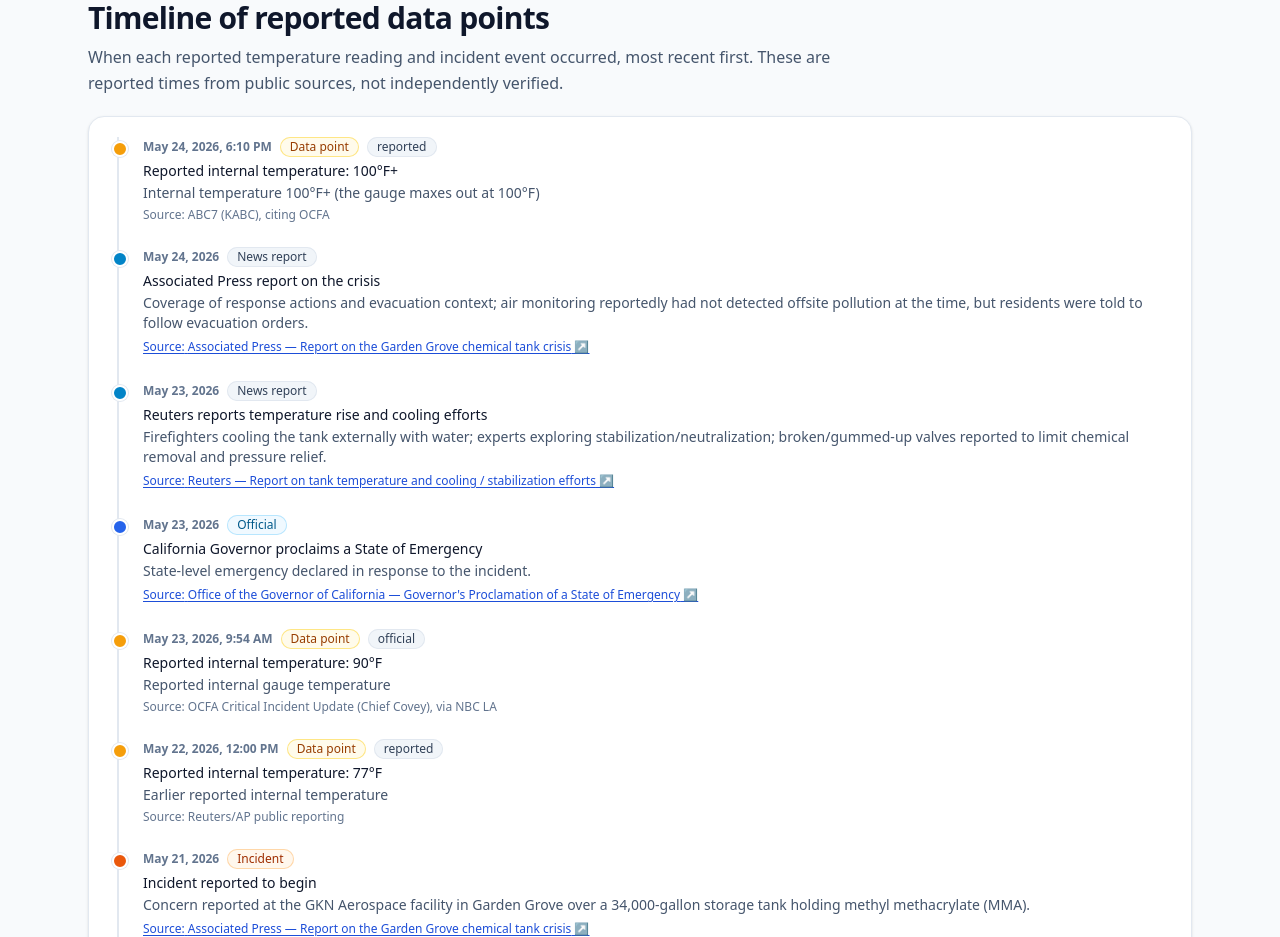
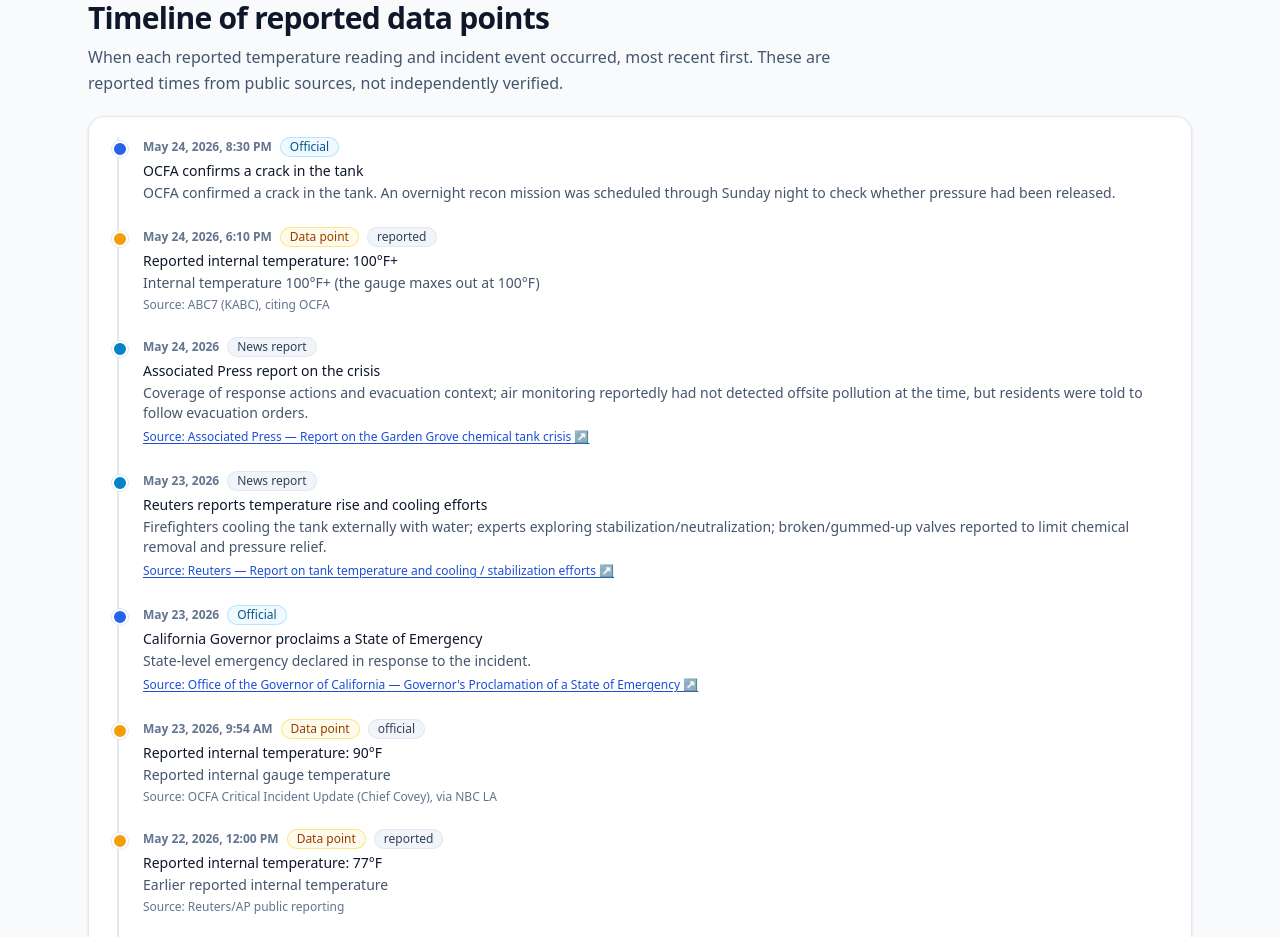
Before and after one commit to BobaGum-creator/ggtank, a React (Vite) app: page / in a window 1280 px wide. Shown: the part 2520-3457 px from the top of the page. Built offline with nearby package versions, Linux system fonts and the light colour scheme.

Commit message:
Add OCFA crack confirmation to the timeline
Add a timeline event: OCFA confirmed a crack in the tank at 8:30 PM Sunday
(May 24), with an overnight recon mission scheduled to check whether pressure
had been released. Translated (EN/ES/VI).

https://claude.ai/code/session_014hdER7Q4edPjWqKzGDWQfr

```diff
--- a/src/data/timeline.ts
+++ b/src/data/timeline.ts
@@ -70,4 +70,13 @@ export const timelineEvents: readonly TimelineEvent[] = [
     sourceId: "ap",
     kind: "report",
   },
+  {
+    id: "crack-confirmed",
+    timestamp: "2026-05-24T20:30:00-07:00",
+    timeKnown: true,
+    title: "OCFA confirms a crack in the tank",
+    detail:
+      "OCFA confirmed a crack in the tank. An overnight recon mission was scheduled through Sunday night to check whether pressure had been released.",
+    kind: "official",
+  },
 ];
--- a/src/i18n/en.ts
+++ b/src/i18n/en.ts
@@ -211,6 +211,11 @@ export const en = {
         title: "Associated Press report on the crisis",
         detail:
           "Coverage of response actions and evacuation context; air monitoring reportedly had not detected offsite pollution at the time, but residents were told to follow evacuation orders.",
+      },
+      "crack-confirmed": {
+        title: "OCFA confirms a crack in the tank",
+        detail:
+          "OCFA confirmed a crack in the tank. An overnight recon mission was scheduled through Sunday night to check whether pressure had been released.",
       },
     } as Record<string, { title: string; detail: string }>,
     wtmPre:
--- a/src/i18n/es.ts
+++ b/src/i18n/es.ts
@@ -201,6 +201,11 @@ export const es: Translation = {
         title: "Reporte de Associated Press sobre la crisis",
         detail:
           "Cobertura de las acciones de respuesta y el contexto de evacuación; según se informó, el monitoreo del aire no había detectado contaminación fuera del sitio en ese momento, pero se pidió a los residentes seguir las órdenes de evacuación.",
+      },
+      "crack-confirmed": {
+        title: "OCFA confirma una grieta en el tanque",
+        detail:
+          "OCFA confirmó una grieta en el tanque. Se programó una misión de reconocimiento durante toda la noche del domingo para comprobar si se había liberado presión.",
       },
     },
     wtmPre:
--- a/src/i18n/vi.ts
+++ b/src/i18n/vi.ts
@@ -200,6 +200,11 @@ export const vi: Translation = {
         title: "Associated Press đưa tin về cuộc khủng hoảng",
         detail:
           "Đưa tin về các hành động ứng phó và bối cảnh sơ tán; theo báo cáo, việc giám sát không khí chưa phát hiện ô nhiễm ngoài khu vực vào thời điểm đó, nhưng cư dân được yêu cầu tuân theo lệnh sơ tán.",
+      },
+      "crack-confirmed": {
+        title: "OCFA xác nhận có vết nứt trên bồn",
+        detail:
+          "OCFA đã xác nhận một vết nứt trên bồn. Một nhiệm vụ trinh sát suốt đêm Chủ nhật được lên lịch để kiểm tra xem áp suất đã được giải phóng hay chưa.",
       },
     },
     wtmPre:
```
